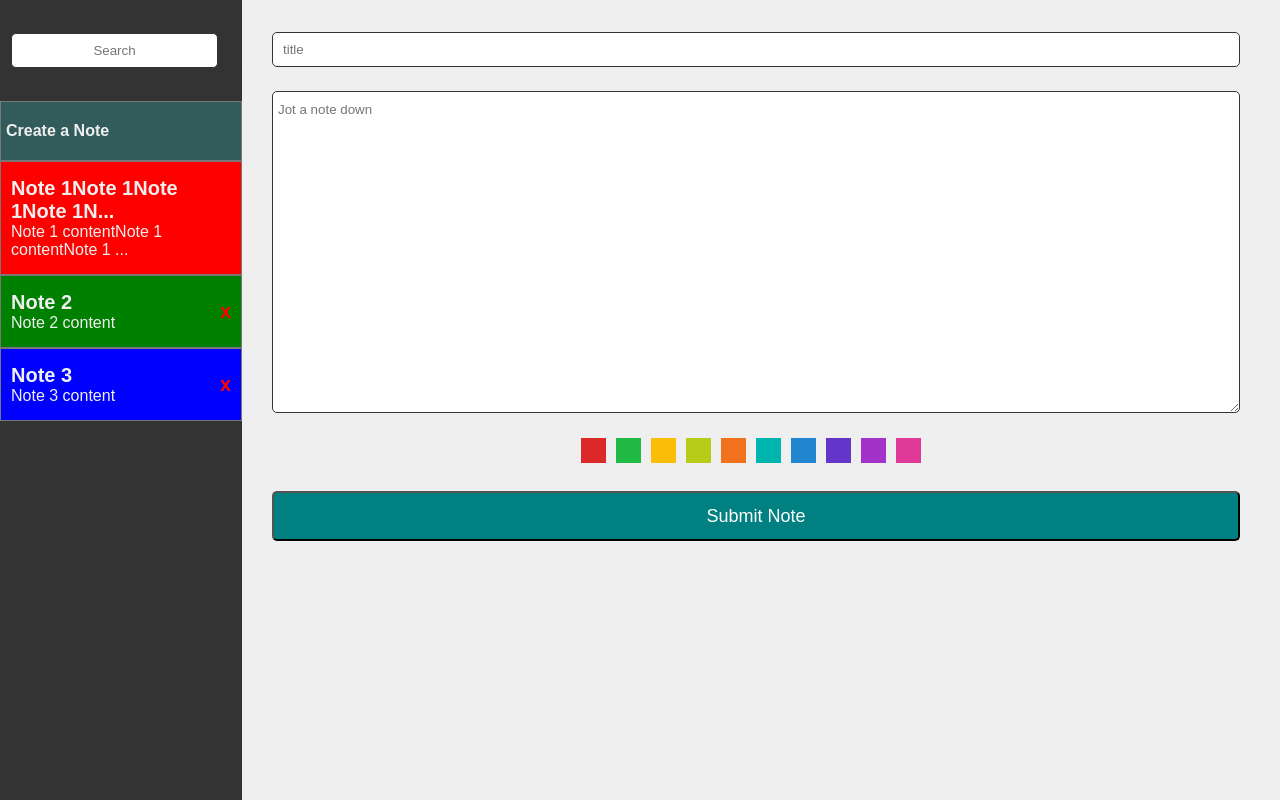
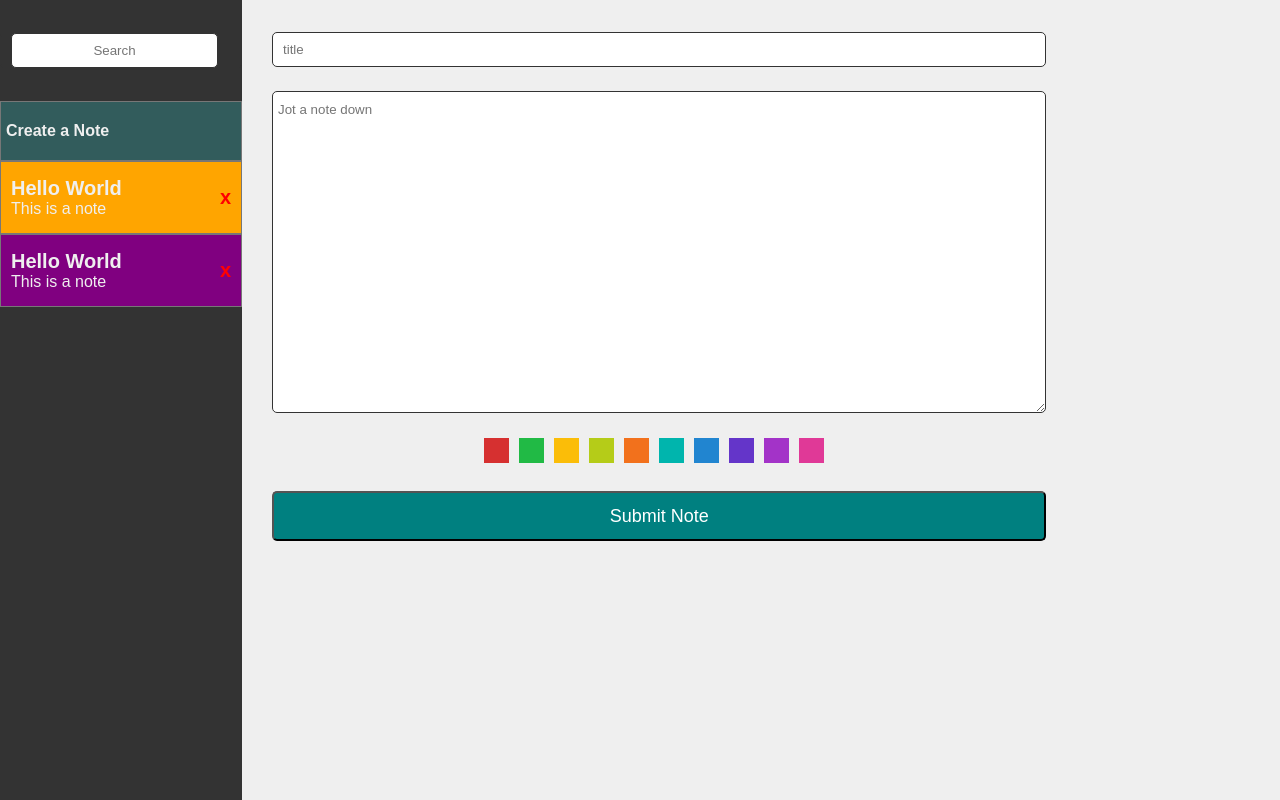
Before and after one commit to CihatKOCAK/Notes-App-Redux, a React (Create React App) app: page / in a window 1280 px wide. Both pictures are taken after a click on the element "Create a Note". Built offline with nearby package versions, Linux system fonts and the light colour scheme.

Commit message:
add-note-ok

```diff
--- a/package.json
+++ b/package.json
@@ -7,6 +7,7 @@
     "@testing-library/jest-dom": "^4.2.4",
     "@testing-library/react": "^9.5.0",
     "@testing-library/user-event": "^7.2.1",
+    "nanoid": "^3.3.1",
     "react": "^17.0.2",
     "react-dom": "^17.0.2",
     "react-redux": "^7.2.6",
--- a/src/App.scss
+++ b/src/App.scss
@@ -1,5 +1,5 @@
 $colors: (
-  red: #db2828,
+  red: #d63030,
   orange: #f2711c,
   yellow: #fbbd08,
   olive: #b5cc18,
@@ -143,7 +143,7 @@ h1 {
     cursor: pointer;
     font-size: 20px;
     font-weight: bold;
-    color: red;
+    color: rgb(255, 0, 0);
     &:hover {
       background: #efefef;
     }
--- a/src/components/Colors.js
+++ b/src/components/Colors.js
@@ -1,36 +1,37 @@
 import React from 'react'
 
-export default function Colors() {
+export default function Colors({setColor}) {
+
   return (
     <div className='colors'>
-          <input type="radio" name="color" id="red" value="red" />
+          <input type="radio" onChange={ () =>setColor("#d63030")} name="color" id="red" value="red" />
           <label htmlFor="red"><span className="red"></span></label>
 
-          <input type="radio" name="color" id="green" />
+          <input type="radio"  onChange={() =>setColor("#21ba45")} name="color" id="green" />
           <label htmlFor="green"><span className="green"></span></label>
 
-          <input type="radio" name="color" id="yellow" />
+          <input type="radio" onChange={() =>setColor("#fbbd08")} name="color" id="yellow" />
           <label htmlFor="yellow"><span className="yellow"></span></label>
 
-          <input type="radio" name="color" id="olive" />
+          <input type="radio" onChange={() =>setColor("#b5cc18")} name="color" id="olive" />
           <label htmlFor="olive"><span className="olive"></span></label>
 
-          <input type="radio" name="color" id="orange" />
+          <input type="radio" onChange={() =>setColor("#f2711c")} name="color" id="orange" />
           <label htmlFor="orange"><span className="orange"></span></label>
 
-          <input type="radio" name="color" id="teal" />
+          <input type="radio" name="color" onChange={() =>setColor("#00b5ad")} id="teal" />
           <label htmlFor="teal"><span className="teal"></span></label>
 
-          <input type="radio" name="color" id="blue" />
+          <input type="radio" name="color"onChange={() =>setColor("#2185d0")} id="blue" />
           <label htmlFor="blue"><span className="blue"></span></label>
 
-          <input type="radio" name="color" id="violet" />
+          <input type="radio" name="color" onChange={() =>setColor("#6435c9")} id="violet" />
           <label htmlFor="violet"><span className="violet"></span></label>
 
-          <input type="radio" name="color" id="purple" />
+          <input type="radio" name="color" onChange={() =>setColor("#a333c8")} id="purple" />
           <label htmlFor="purple"><span className="purple"></span></label>
 
-          <input type="radio" name="color" id="pink" />
+          <input type="radio" name="color" onChange={() =>setColor("#e03997")} id="pink" />
           <label htmlFor="pink"><span className="pink"></span></label>
         </div>
   )
--- a/src/components/NoteCards.js
+++ b/src/components/NoteCards.js
@@ -5,9 +5,10 @@ import { showNote } from "../features/notes/notesSlice";
 export default function NoteCards() {
   const items = useSelector((state) => state.notes.items);
   const dispatch = useDispatch();
+  console.log(items);
   return (
     <>
-      {items.map((item) => (
+      {items.length >1 && items.map((item) => (
         <div
           className="stored-notes"
           style={{ backgroundColor: item.color }}
@@ -16,13 +17,13 @@ export default function NoteCards() {
         >
           <div>
             <h2 id="note-title">
-              {item.title.length > 25
-                ? item.title.substring(0, 25) + "..."
+              {item.title.length > 15
+                ? item.title.substring(0, 15) + "..."
                 : item.title}
             </h2>
             <p id="note-content">
-              {item.content.length > 35
-                ? item.content.substring(0, 35) + "..."
+              {item.content.length > 25
+                ? item.content.substring(0, 25) + "..."
                 : item.content}
             </p>
           </div>
--- a/src/components/NoteContainer.js
+++ b/src/components/NoteContainer.js
@@ -1,33 +1,64 @@
-import React, { useState } from "react";
+import React, { useEffect, useState } from "react";
 import Colors from "./Colors";
 import { useSelector } from "react-redux";
+import { useDispatch } from "react-redux";
+import { addNote } from "../features/notes/notesSlice";
+import { nanoid } from "nanoid";
 
 export default function NoteContainer() {
   const showNote = useSelector((state) => state.notes.showNote);
+  const dispatch = useDispatch();
+  const [color, setColor] = useState("red");
+  const [title, setTitle] = useState("");
+  const [content, setContent] = useState("");
+
+  const handleSubmit = (e) => {
+    e.preventDefault();
+    dispatch(addNote({ id: nanoid(), title, content, color }));
+    setTitle("");
+    setContent("");
+  };
+
+  // useEffect(() => {
+  //   if (showNote) {
+  //     setTitle(showNote.title);
+  //     setContent(showNote.content);
+  //     setColor(showNote.color);
+  //   }
+  // }, [showNote]);
+
   return (
     <div className="note-container">
       {showNote ? (
         <>
           <h1>Re-read your thoughts</h1>
           <div className="head-read-container">
-          <h1>Hello Wo</h1>
-          <p className="close">x</p>
+            <h1>Hello Wo</h1>
+            <p className="close">x</p>
           </div>
           <p id="read-note-content">You did it</p>
         </>
       ) : (
-        <>
-          <input id="new-note-title" type="text" placeholder="title" />
+        <form className="note-container" onSubmit={handleSubmit}>
+          <input
+            onChange={(e) => setTitle(e.target.value)}
+            value={title}
+            id="new-note-title"
+            type="text"
+            placeholder="title"
+          />
           <textarea
+            onChange={(e) => setContent(e.target.value)}
+            value={content}
             name=""
             id="new-note-content"
             placeholder="Jot a note down"
             cols="80"
             rows="20"
           />
-          <Colors />
+          <Colors setColor={setColor} />
           <button id="button">Submit Note</button>
-        </>
+        </form>
       )}
     </div>
   );
--- a/src/features/notes/notesSlice.js
+++ b/src/features/notes/notesSlice.js
@@ -3,22 +3,25 @@ import { createSlice } from "@reduxjs/toolkit";
 export const notesSlice = createSlice({
   name: "notes",
   initialState: {
-    items: [
-      {
-        id: 1,
-        title: "Note 1Note 1Note 1Note 1Note 1Note 1",
-        content:
-          "Note 1 contentNote 1 contentNote 1 contentNote 1 contentNote 1 contentNote 1 contentNote 1 contentNote 1 contentNote 1 contentNote 1 contentNote 1 contentNote 1 contentNote 1 contentNote 1 content",
-        color: "red",
-      },
-      { id: 2, title: "Note 2", content: "Note 2 content", color: "green" },
-      { id: 3, title: "Note 3", content: "Note 3 content", color: "blue" },
-    ],
+    items: [ {
+      id: 1,
+      title: "Hello World",
+      content: "This is a note",
+      color: "orange",
+    },
+    {
+      id: 2,
+      title: "Hello World",
+      content: "This is a note",
+      color: "purple",
+    },
+  ],
     showNote: true,
   },
   reducers: {
     addNote: (state, action) => {
       state.items.push(action.payload);
+      console.log(state.items);
     },
     deleteNote: (state, action) => {
       state.items.splice(action.payload, 1);
@@ -28,11 +31,13 @@ export const notesSlice = createSlice({
     },
     filterNotes: (state, action) => {
       state.items = action.payload;
-    }
-
-
+    },
+    selectedNote: (state, action) => {
+      state.items = action.payload;
+    },
   },
 });
 
-export const { addNote,deleteNote,showNote,filterNotes } = notesSlice.actions;
+export const { addNote, deleteNote, showNote, filterNotes } =
+  notesSlice.actions;
 export default notesSlice.reducer;
```
